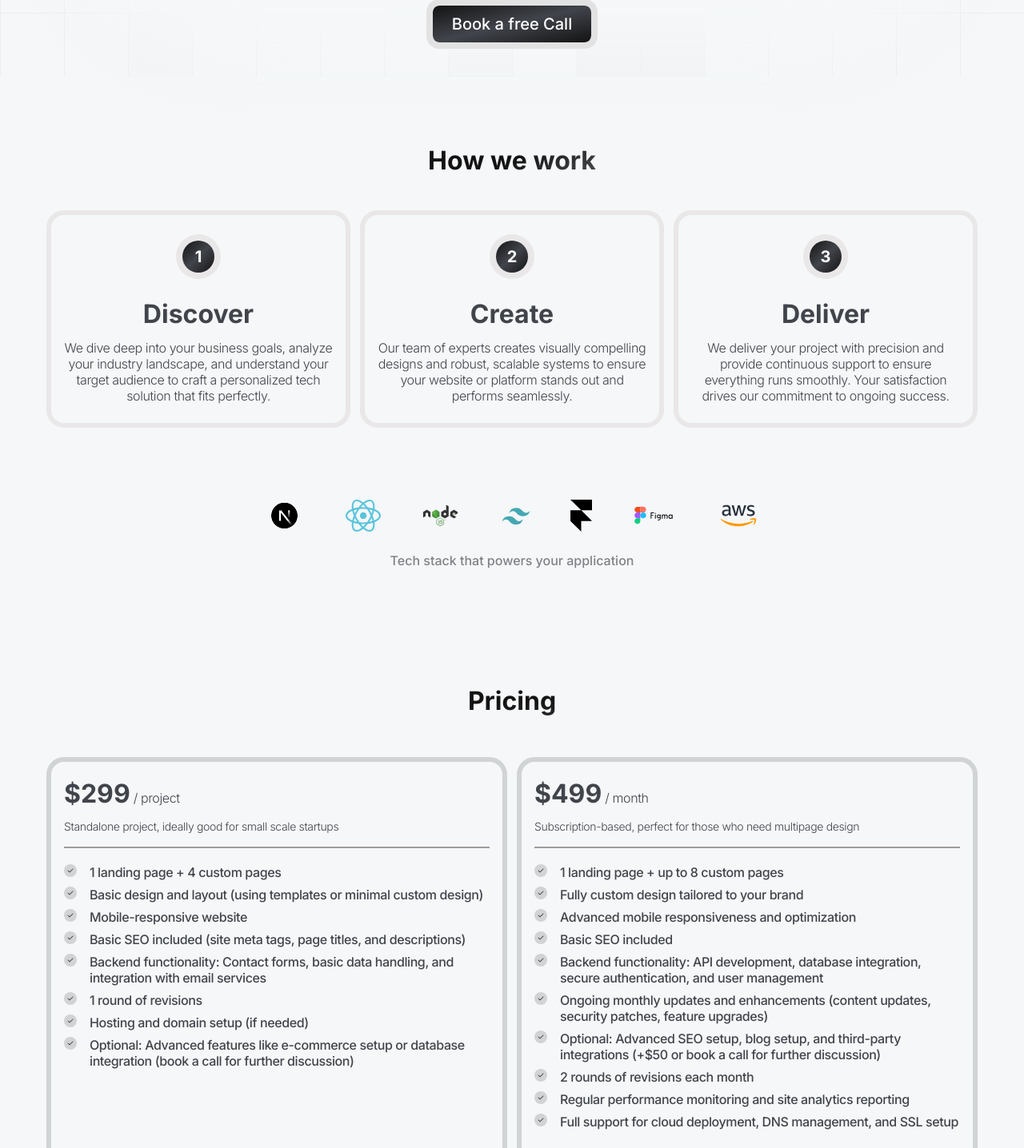
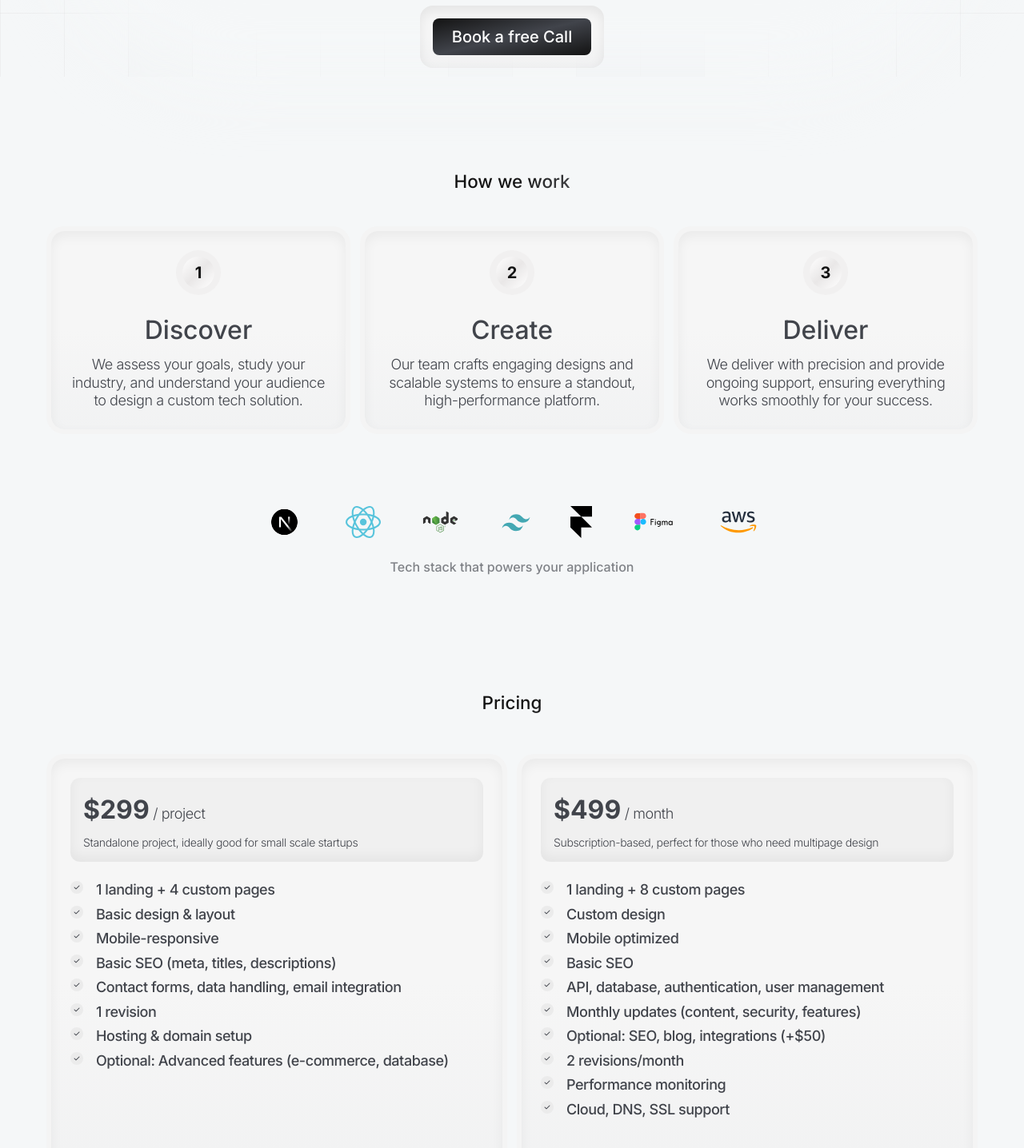
Before and after one commit to kmr-sahil/kmr-designs, a Next.js app: page / in a window 1280 px wide. Shown: the part 544-1980 px from the top of the page at 80% size. Built offline with nearby package versions, Linux system fonts and the light colour scheme.

Commit message:
pricing changes

```diff
--- a/src/app/globals.css
+++ b/src/app/globals.css
@@ -17,10 +17,10 @@
   }
 
   .title-primary {
-    @apply text-[1.5rem] md:text-[2rem] font-bold text-center leading-tight py-[1rem] md:py-[2rem] bg-gradient-to-tl from-[#67696e] via-[#131313] to-[#131313] bg-clip-text text-transparent;
+    @apply text-[1.2rem] md:text-[1.4rem] font-medium text-center leading-tight py-[1rem] md:py-[2rem] bg-gradient-to-tl from-[#67696e] via-[#131313] to-[#131313] bg-clip-text text-transparent;
   }
 
   .title-sub {
-    @apply text-[12px] md:text-[1rem] font-light tracking-tight leading-tight text-center;
+    @apply text-[14px] md:text-[18px] font-light tracking-tight leading-tight text-center;
   }
 }
--- a/src/app/page.js
+++ b/src/app/page.js
@@ -39,12 +39,14 @@ function page() {
           </Balancer>
         </h3>
 
-        <Link
-          href={"facebook.com"}
-          className=" px-[1.5rem] py-[0.5rem] rounded-[8px] outline outline-[8px] outline-[#e2e2e2] bg-gradient-to-br from-[#131313] via-[#41444B] to-[#131313] md:text-[1.25rem] font-medium text-white"
-        >
-          Book a free Call
-        </Link>
+        <div className="bg-gradient-to-b from-[#f6f6f6] via-[#f6f6f6] to-[#e8e6e656] shadow-[inset_0_6px_15px_0px_rgba(0,0,0,0.075)] p-[1rem] rounded-[16px] flex items-center justify-center">
+          <Link
+            href={"facebook.com"}
+            className=" px-[1.5rem] py-[0.5rem] rounded-[8px] bg-gradient-to-br from-[#131313] via-[#41444B] to-[#131313] md:text-[1.25rem] font-medium text-white"
+          >
+            Book a free Call
+          </Link>
+        </div>
       </section>
 
       {/* <Work /> */}
--- a/src/components/Navbar.jsx
+++ b/src/components/Navbar.jsx
@@ -2,7 +2,12 @@
 import React from "react";
 import Image from "next/image";
 import Link from "next/link";
-import { motion, AnimatePresence, useScroll, useMotionValueEvent } from "framer-motion";
+import {
+  motion,
+  AnimatePresence,
+  useScroll,
+  useMotionValueEvent,
+} from "framer-motion";
 
 function Navbar() {
   const { scrollY } = useScroll();
@@ -17,17 +22,18 @@ function Navbar() {
   return (
     <nav className="fixed top-0 left-0 right-0 flex justify-center z-50">
       <motion.div
-        className="overflow-hidden flex items-center justify-center gap-4 mt-4 rounded-[1rem] px-[0.75rem] py-[0.9rem] bg-gradient-to-br from-[#131313] via-[#41444B] to-[#131313]"
+        className="overflow-hidden flex items-center justify-center gap-4 mt-4 rounded-[12px] px-[0.5rem] py-[0.75rem] md:rounded-[1rem] md:px-[0.75rem] md:py-[0.9rem] bg-gradient-to-br from-[#131313] via-[#41444B] to-[#131313]"
         initial={{ y: -100 }}
         animate={{ y: 0 }}
         transition={{ type: "spring", stiffness: 100, damping: 20 }}
+        style={{paddingLeft: showBookCall ? "1rem" : ""}}
       >
         <Image
           src="/orus.svg"
           width={60}
           height={20}
           alt="logo"
-          className="w-auto h-8"
+          className="w-auto h-4 md:h-[1.75rem]"
         />
 
         <AnimatePresence>
@@ -40,7 +46,7 @@ function Navbar() {
             >
               <Link
                 href="facebook.com"
-                className="px-[1rem] py-[0.5rem] rounded-[12px] text-[1rem] md:text-[1.25rem] text-center bg-white font-medium whitespace-nowrap"
+                className="px-[1rem] py-[0.5rem] rounded-[8px] md:rounded-[12px] text-[1rem] md:text-[1.25rem] text-center bg-white font-medium whitespace-nowrap"
               >
                 Book a Call
               </Link>
--- a/src/components/Pricing.jsx
+++ b/src/components/Pricing.jsx
@@ -3,27 +3,27 @@ import { FaCheck } from "react-icons/fa6";
 import Link from "next/link";
 
 const projectFeatures = [
-  "1 landing page + 4 custom pages",
-  "Basic design and layout (using templates or minimal custom design)",
-  "Mobile-responsive website",
-  "Basic SEO included (site meta tags, page titles, and descriptions)",
-  "Backend functionality: Contact forms, basic data handling, and integration with email services",
-  "1 round of revisions",
-  "Hosting and domain setup (if needed)",
-  "Optional: Advanced features like e-commerce setup or database integration (book a call for further discussion)",
+  "1 landing + 4 custom pages",
+  "Basic design & layout",
+  "Mobile-responsive",
+  "Basic SEO (meta, titles, descriptions)",
+  "Contact forms, data handling, email integration",
+  "1 revision",
+  "Hosting & domain setup",
+  "Optional: Advanced features (e-commerce, database)",
 ];
 
 const monthlyFeatures = [
-  "1 landing page + up to 8 custom pages",
-  "Fully custom design tailored to your brand",
-  "Advanced mobile responsiveness and optimization",
-  "Basic SEO included",
-  "Backend functionality: API development, database integration, secure authentication, and user management",
-  "Ongoing monthly updates and enhancements (content updates, security patches, feature upgrades)",
-  "Optional: Advanced SEO setup, blog setup, and third-party integrations (+$50 or book a call for further discussion)",
-  "2 rounds of revisions each month",
-  "Regular performance monitoring and site analytics reporting",
-  "Full support for cloud deployment, DNS management, and SSL setup",
+  "1 landing + 8 custom pages",
+  "Custom design",
+  "Mobile optimized",
+  "Basic SEO",
+  "API, database, authentication, user management",
+  "Monthly updates (content, security, features)",
+  "Optional: SEO, blog, integrations (+$50)",
+  "2 revisions/month",
+  "Performance monitoring",
+  "Cloud, DNS, SSL support",
 ];
 
 // Component for rendering feature list
@@ -31,7 +31,7 @@ const FeatureList = ({ features }) => (
   <div className="mb-[1rem] md:mb-[2rem]  flex flex-col gap-[0.5rem]">
     {features.map((title, index) => (
       <div key={index} className="flex gap-[1rem] items-start justify-start">
-        <div className="w-[1rem] h-[1rem] bg-[#41444B] bg-opacity-20 rounded-full text-[#41444B] text-[8px] p-[0.25rem] flex justify-center items-center">
+        <div className="w-[1rem] h-[1rem] bg-[#EBEBEB] rounded-full text-[#41444B] text-[8px] p-[0.25rem] flex justify-center items-center">
           <FaCheck />
         </div>
         <h3 className="title-sub font-medium text-start">{title}</h3>
@@ -41,16 +41,28 @@ const FeatureList = ({ features }) => (
 );
 
 // Component for rendering pricing card
-const PricingCard = ({ price, description, link, buttonText, features, pricingPeriod }) => (
-  <div className="w-[100%] p-[1rem] rounded-[16px] outline outline-[6px] outline-[#D1D4D5] flex flex-col justify-start items-start gap-[0.5rem]">
-    <h1 className="font-bold text-[28px] md:text-[32px]">
-      {price}
-      <span className="title-sub"> {pricingPeriod}</span>
-    </h1>
-    <p className="title-sub text-start md:text-[14px]">{description}</p>
-    <hr className="w-[100%] border-[1px] border-[#4b4141] mt-[0.5rem] mb-[0.75rem] opacity-50" />
+const PricingCard = ({
+  price,
+  description,
+  link,
+  buttonText,
+  features,
+  pricingPeriod,
+}) => (
+  <div className="w-[100%] p-[1rem] md:p-[1.5rem] rounded-[16px] outline outline-[6px] outline-[#f4f4f4] flex flex-col justify-start items-start gap-[0.5rem] bg-gradient-to-b from-[#f6f6f6] via-[#f6f6f6] to-[#e8e6e656] shadow-[inset_0_6px_15px_0px_rgba(0,0,0,0.05)]">
+    <div className="flex flex-col justify-start items-start gap-[0.5rem] bg-[#EBEBEB] bg-opacity-50 w-[100%] p-[1rem] rounded-[12px] mb-[1rem] shadow-[inset_0_-6px_15px_0px_rgba(0,0,0,0.05)]">
+      <h1 className="font-bold text-[28px] md:text-[32px]">
+        {price}
+        <span className="title-sub"> {pricingPeriod}</span>
+      </h1>
+      <p className="title-sub text-start md:text-[14px]">{description}</p>
+    </div>
+    {/* <hr className="w-[100%] border-[1px] border-[#4b4141] mt-[0.5rem] mb-[0.75rem] opacity-50" /> */}
     <FeatureList features={features} />
-    <Link href={link} className="btn-primary w-[100%] mt-auto bg-[#41444B] text-[#F5F7F8]">
+    <Link
+      href={link}
+      className="btn-primary w-[100%] mt-auto bg-[#41444B] text-[#F5F7F8]"
+    >
       {buttonText}
     </Link>
   </div>
@@ -66,7 +78,7 @@ function Pricing() {
           pricingPeriod="/ project"
           description="Standalone project, ideally good for small scale startups"
           link="/f"
-          buttonText="Book a Call Now"
+          buttonText="Get Started Now"
           features={projectFeatures}
         />
         <PricingCard
@@ -74,19 +86,19 @@ function Pricing() {
           pricingPeriod="/ month"
           description="Subscription-based, perfect for those who need multipage design"
           link="/f"
-          buttonText="Book a Call Now"
+          buttonText="Get Started Now"
           features={monthlyFeatures}
         />
       </div>
-      <div className="w-[100%] p-[1rem] rounded-[16px] outline outline-[6px] outline-[#D1D4D5] flex flex-col justify-center items-start gap-[0.5rem]">
+      <div className="w-[100%] p-[1rem] md:p-[1.5rem] rounded-[16px] outline outline-[#f4f4f4] flex flex-col justify-start items-start gap-[0.5rem] bg-gradient-to-b from-[#f6f6f6] via-[#f6f6f6] to-[#e8e6e656] shadow-[inset_0_6px_15px_0px_rgba(0,0,0,0.05)]">
         <div className="w-[100%]">
           <h1 className="text-[20px] md:text-[2rem] font-medium text-start mb-[0.75rem]">
             Couldn&apos;t find a perfect plan?
           </h1>
           <p className="title-sub text-start sm:pr-[2rem]">
-            If your project doesn&apos;t fit the plans mentioned, or if you&apos;d like to
-            discuss before deciding, schedule a call with us. We promise to find
-            a way to work together.
+            If your project doesn&apos;t fit the plans mentioned, or if
+            you&apos;d like to discuss before deciding, schedule a call with us.
+            We promise to find a way to work together.
           </p>
         </div>
         <Link
--- a/src/components/Process.jsx
+++ b/src/components/Process.jsx
@@ -2,13 +2,15 @@ import React from "react";
 import Image from "next/image";
 
 const Step = ({ number, title, description }) => (
-  <div className="w-[100%] px-[1rem] py-[1.5rem] rounded-[16px] outline outline-[6px] outline-[#e9e7e7] flex flex-col items-center justify-start gap-[0.5rem] ">
-    <div className="bg-[#e9e7e7] rounded-full p-[0.5rem]">
-      <div className="bg-gradient-to-br from-[#131313] via-[#41444B] to-[#131313] rounded-full w-[40px] h-[40px] text-[20px] font-bold text-white text-center flex items-center justify-center">
+  <div className="w-[100%] px-[1rem] md:px-[1.5rem] py-[1.5rem] rounded-[16px] outline outline-[6px] outline-[#f4f4f4] flex flex-col items-center justify-start gap-[0.5rem] bg-gradient-to-b from-[#f6f6f6] via-[#f6f6f6] to-[#e8e6e646] bg-opacity-60 shadow-[inset_0_6px_15px_0px_rgba(0,0,0,0.05)]">
+    <div className="bg-[#e9e7e7] rounded-full p-[0.5rem] bg-opacity-40">
+      <div className="bg-gradient-to-br from-[#fff] via-[#e9e7e7] to-[#fff] rounded-full w-[40px] h-[40px] text-[20px] font-bold text-[#131313] text-center flex items-center justify-center">
         {number}
       </div>
     </div>
-    <h3 className="text-[1.5rem] md:text-[2rem] font-bold mt-[0.75rem]">{title}</h3>
+    <h3 className="text-[1.5rem] md:text-[32px] font-medium mt-[0.75rem]">
+      {title}
+    </h3>
     <p className="title-sub">{description}</p>
   </div>
 );
@@ -22,17 +24,17 @@ function Process() {
         <Step
           number="1"
           title="Discover"
-          description="We dive deep into your business goals, analyze your industry landscape, and understand your target audience to craft a personalized tech solution that fits perfectly."
+          description="We assess your goals, study your industry, and understand your audience to design a custom tech solution."
         />
         <Step
           number="2"
           title="Create"
-          description="Our team of experts creates visually compelling designs and robust, scalable systems to ensure your website or platform stands out and performs seamlessly."
+          description="Our team crafts engaging designs and scalable systems to ensure a standout, high-performance platform."
         />
         <Step
           number="3"
           title="Deliver"
-          description="We deliver your project with precision and provide continuous support to ensure everything runs smoothly. Your satisfaction drives our commitment to ongoing success."
+          description="We deliver with precision and provide ongoing support, ensuring everything works smoothly for your success."
         />
       </div>
     </div>
```
